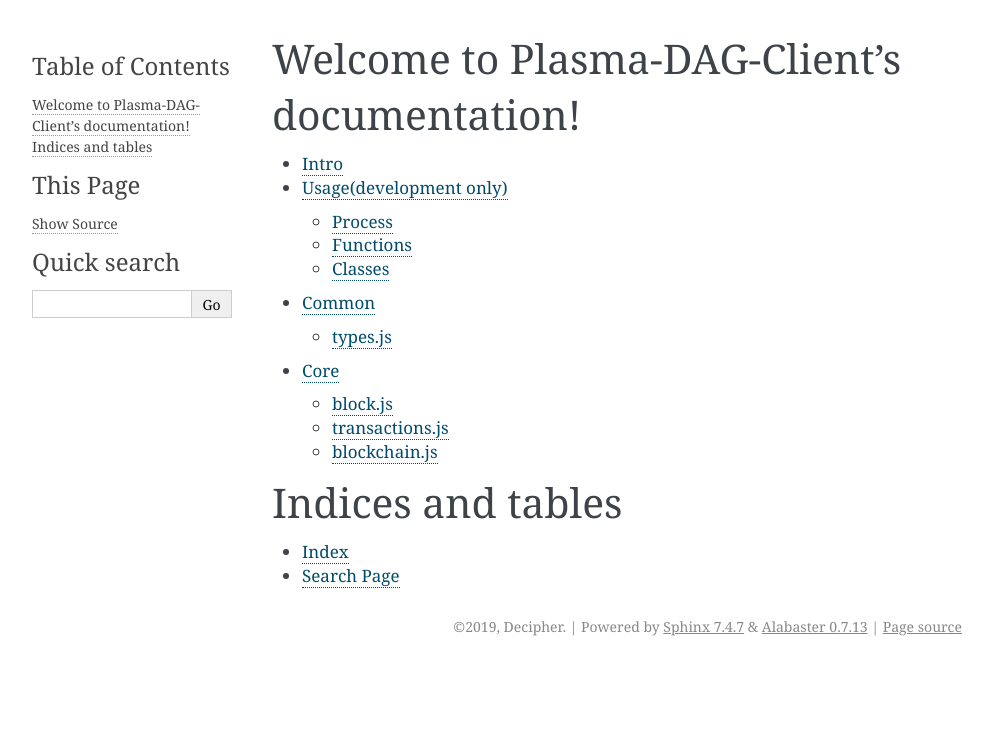
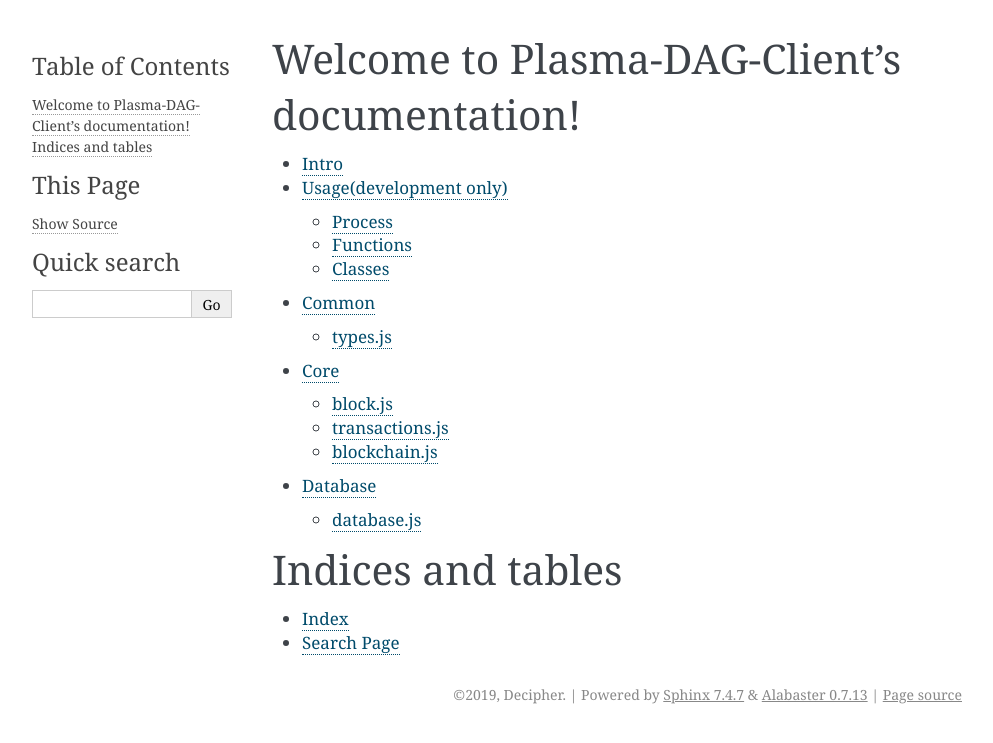
Before and after one commit to plasma-dag/plasma-client, a Sphinx documentation site: the page built from docs/source/index.rst, in a window 1280 px wide. Shown: the top 743 px of the page, without its empty margins (148-1141 px from the left). Built offline with Sphinx 7.4.7, drawn with Linux system fonts in a browser that asks for light colours.

Commit message:
Recompile sphinx docs

```diff
--- a/docs/source/conf.py
+++ b/docs/source/conf.py
@@ -73,7 +73,7 @@
 
 root_for_relative_js_paths = '../'
 
-js_source_path = [ '../', '../node', '../core', '../client', '../common', '../network', '../doc_test']
+js_source_path = [ '../', '../node', '../core', '../client', '../common', '../db', '../network', '../doc_test']
 
 # List of patterns, relative to source directory, that match files and
 # directories to ignore when looking for source files.
--- /dev/null
+++ b/docs/source/db.rst
@@ -0,0 +1,9 @@
+========
+Database
+========
+
+database.js
+===========
+
+.. autoClass:: Database(constructor)
+  :members:
--- a/docs/source/index.rst
+++ b/docs/source/index.rst
@@ -8,6 +8,7 @@
    usage
    common
    core
+   db
 
 Indices and tables
 ==================
```
Also changed, not shown: 17 other files.
